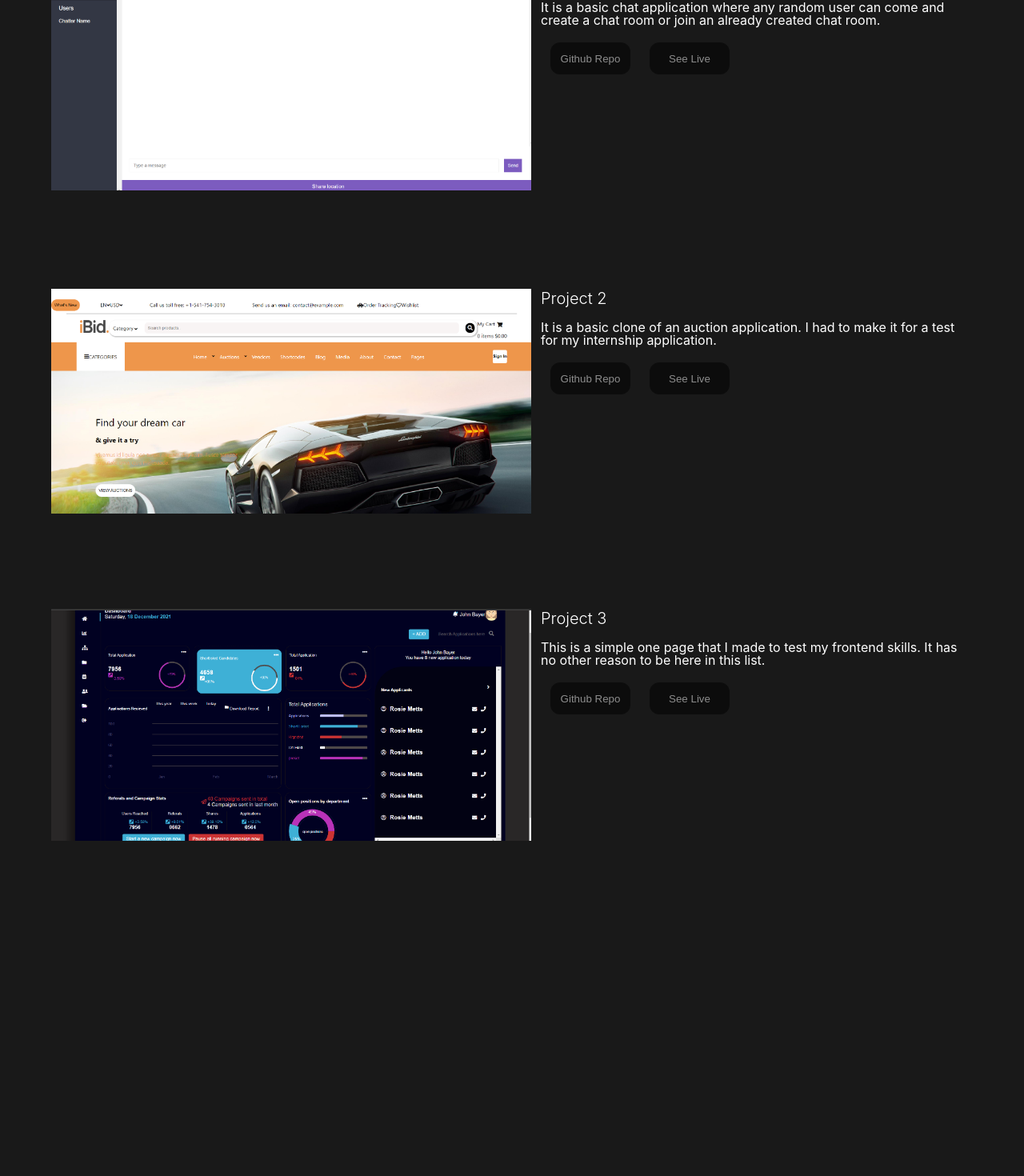
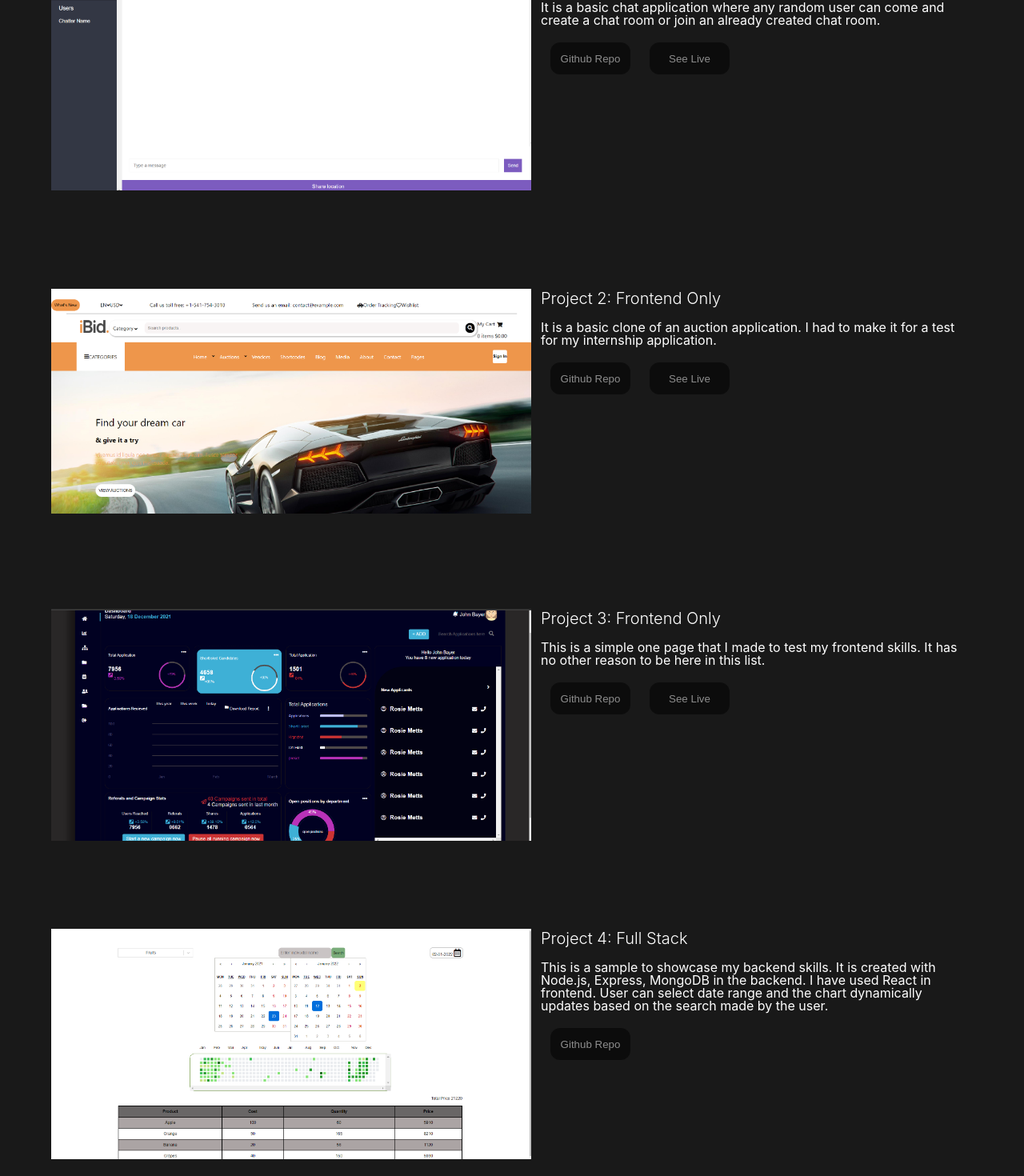
Before and after one commit to PuruDeveloper/portfolio-website-react, a React (Create React App) app: page /projects in a window 1280 px wide. Shown: the part 187-1657 px from the top of the page at 80% size. Before the commit the page ends 1348 px from the top, so only its background shows below. Built offline with nearby package versions, Linux system fonts and the light colour scheme.

Commit message:
Added 4th project to the collection.

```diff
--- a/src/pages/Projects.js
+++ b/src/pages/Projects.js
@@ -3,6 +3,7 @@ import "../styles/pages/Projects.css";
 import project1 from "../images/projects/project-1.png";
 import project2 from "../images/projects/project-2.png";
 import project3 from "../images/projects/project-3.png";
+import project4 from "../images/projects/project-4.png";
 
 function Projects() {
   return (
@@ -13,7 +14,7 @@ function Projects() {
           <img className="project-img" src={project1} alt="Project 1" />
           <div className="project-right">
             <div className="project-content">
-              <h1 className="project-title">Project 1</h1>
+              <h1 className="project-title">Project 1: Backend</h1>
               <p className="project-info">
                 It is a basic chat application where any random user can come
                 and create a chat room or join an already created chat room.
@@ -38,7 +39,7 @@ function Projects() {
           <img className="project-img" src={project2} alt="Project 2" />
           <div className="project-right">
             <div className="project-content">
-              <h1 className="project-title">Project 2</h1>
+              <h1 className="project-title">Project 2: Frontend Only</h1>
               <p className="project-info">
                 It is a basic clone of an auction application. I had to make it
                 for a test for my internship application.
@@ -63,7 +64,7 @@ function Projects() {
           <img className="project-img" src={project3} alt="Project 3" />
           <div className="project-right">
             <div className="project-content">
-              <h1 className="project-title">Project 3</h1>
+              <h1 className="project-title">Project 3: Frontend Only</h1>
               <p className="project-info">
                 This is a simple one page that I made to test my frontend
                 skills. It has no other reason to be here in this list.
@@ -83,6 +84,29 @@ function Projects() {
             </div>
           </div>
         </div>
+
+        <div className="project-card">
+          <img className="project-img" src={project4} alt="Project 4" />
+          <div className="project-right">
+            <div className="project-content">
+              <h1 className="project-title">Project 4: Full Stack</h1>
+              <p className="project-info">
+                This is a sample to showcase my backend skills. It is created
+                with Node.js, Express, MongoDB in the backend. I have used React
+                in frontend. User can select date range and the chart
+                dynamically updates based on the search made by the user.
+              </p>
+            </div>
+            <div className="project-btn">
+              <a
+                href="https://github.com/PuruDeveloper/fruit-vegetable"
+                target="_blank"
+              >
+                <button>Github Repo</button>
+              </a>
+            </div>
+          </div>
+        </div>
       </div>
     </div>
   );
```
Also changed, not shown: src/images/projects/project-4.png (added).
